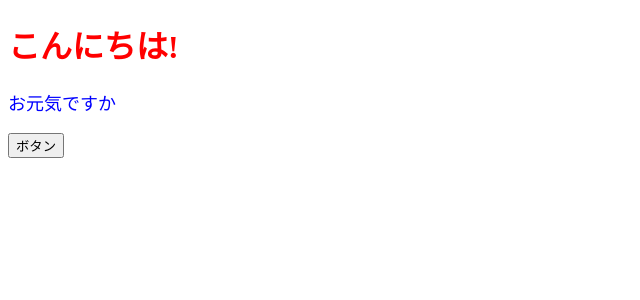
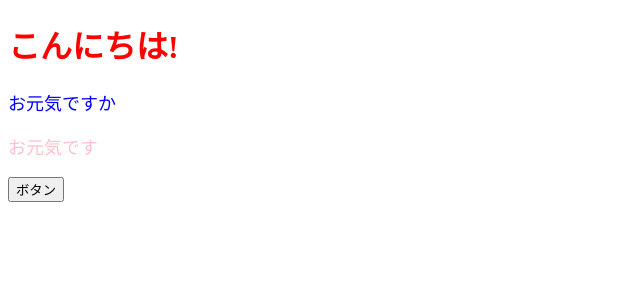
Before and after one commit to KurokoTakaakiGitHub/react-learning-app, a React (Create React App) app: page / in a window 1280 px wide. Shown: the top 300 px of the page, without its empty margins (0-640 px from the left). Built offline with nearby package versions, Linux system fonts and the light colour scheme.

Commit message:
props step1

```diff
--- a/src/App.jsx
+++ b/src/App.jsx
@@ -7,11 +7,16 @@ const App = () => {
     color: "blue",
     fontSize: "18px"
   };
+  const contentLedyStyle = {
+    color: "pink",
+    fontSize: "18px"
+  };
 
   return (
     <>
       <h1 style={{ color: "red" }}>こんにちは!</h1>
       <p style={contentStyle}>お元気ですか</p>
+      <p style={contentLedyStyle}>お元気です</p>
       <button onClick={onClickButton}>ボタン</button>
     </>
   );
```
